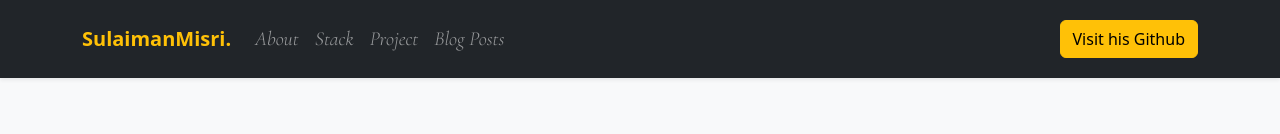
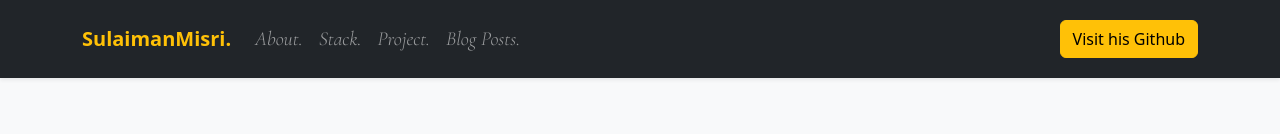
Before and after one commit to msulaimanmisri/sulaiman-profile, a Vue app: page / in a window 1280 px wide. Shown: the top 134 px of the page. Built offline with nearby package versions, Linux system fonts and the light colour scheme.

Commit message:
Refactor code

```diff
--- a/src/App.vue
+++ b/src/App.vue
@@ -14,25 +14,25 @@
 
             <li class="nav-item text-main fs-5">
               <router-link :to="{ name: 'about.index' }" class="nav-link" aria-current="page">
-                About
+                About.
               </router-link>
             </li>
 
             <li class="nav-item text-main fs-5">
               <router-link :to="{ name: 'stack.index' }" class="nav-link" aria-current="page">
-                Stack
+                Stack.
               </router-link>
             </li>
 
             <li class="nav-item text-main fs-5">
               <router-link :to="{ name: 'project.index' }" class="nav-link" aria-current="page">
-                Project
+                Project.
               </router-link>
             </li>
 
             <li class="nav-item text-main fs-5">
               <router-link :to="{ name: 'posts.index' }" class="nav-link" aria-current="page">Blog
-                Posts</router-link>
+                Posts.</router-link>
             </li>
           </ul>
 
```
